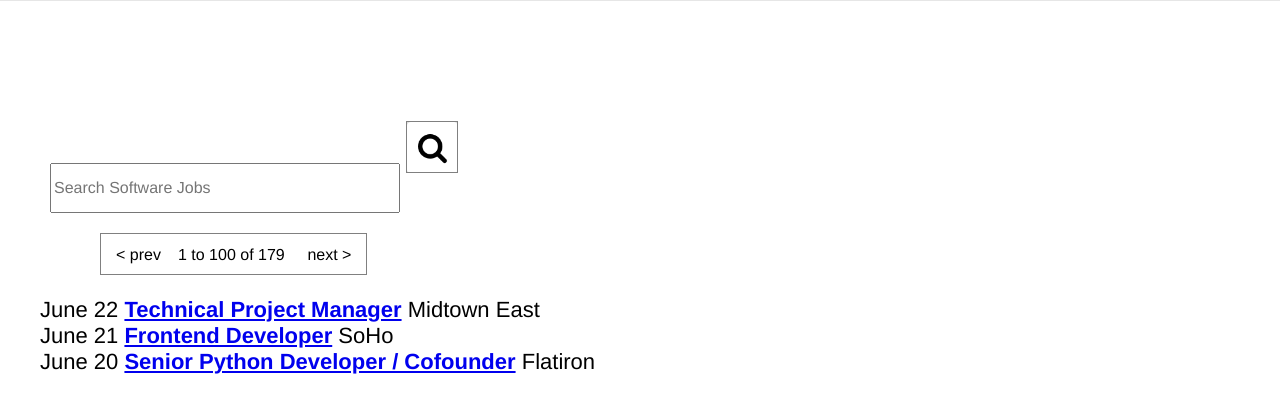
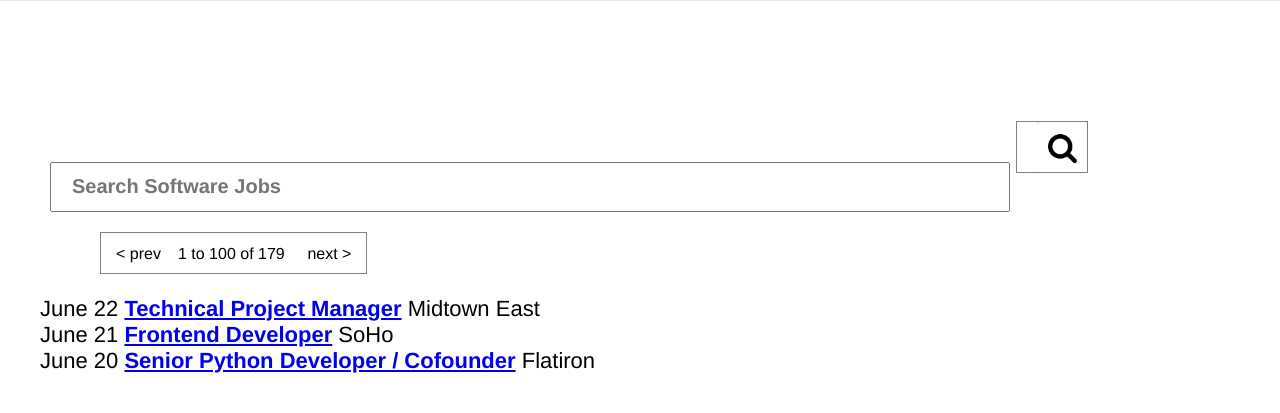
Before and after one commit to deepbsd/gregslist, a plain HTML site: page index.html in a window 1280 px wide. Shown: the part 79-492 px from the top of the page. Drawn offline with Linux system fonts and the light colour scheme.

Commit message:
More work on gregs list page

```diff
--- a/index.html
+++ b/index.html
@@ -18,7 +18,7 @@
 	<section class="page_container">
 		<div class="searchbox">
 			<form>
-				<input type="search" placeholder="Search Software Jobs">
+				<input type="search" placeholder="Search Software Jobs" class="searchbox">
 				<input type="image" src="magnifying-glass.png" class="search_icon" alt="Search Button">
 			</form>
 		</div>
--- a/styles.css
+++ b/styles.css
@@ -50,11 +50,16 @@ div.searchbox form {
 
 input {
 	font-family: 'Helvetica', sans-serif;
-	font-size: 16px;
+	font-size: 20px;
+	font-weight: bolder;
 	margin-left: 50px;
+	padding-left: 20px;
 	margin-bottom: 20px;
 	height: 50px;
 	width: 350px;
+}
+input.searchbox {
+	width: 75%;
 }
 .controls {
 	font-family: 'Helvetica', sans-serif;
```
